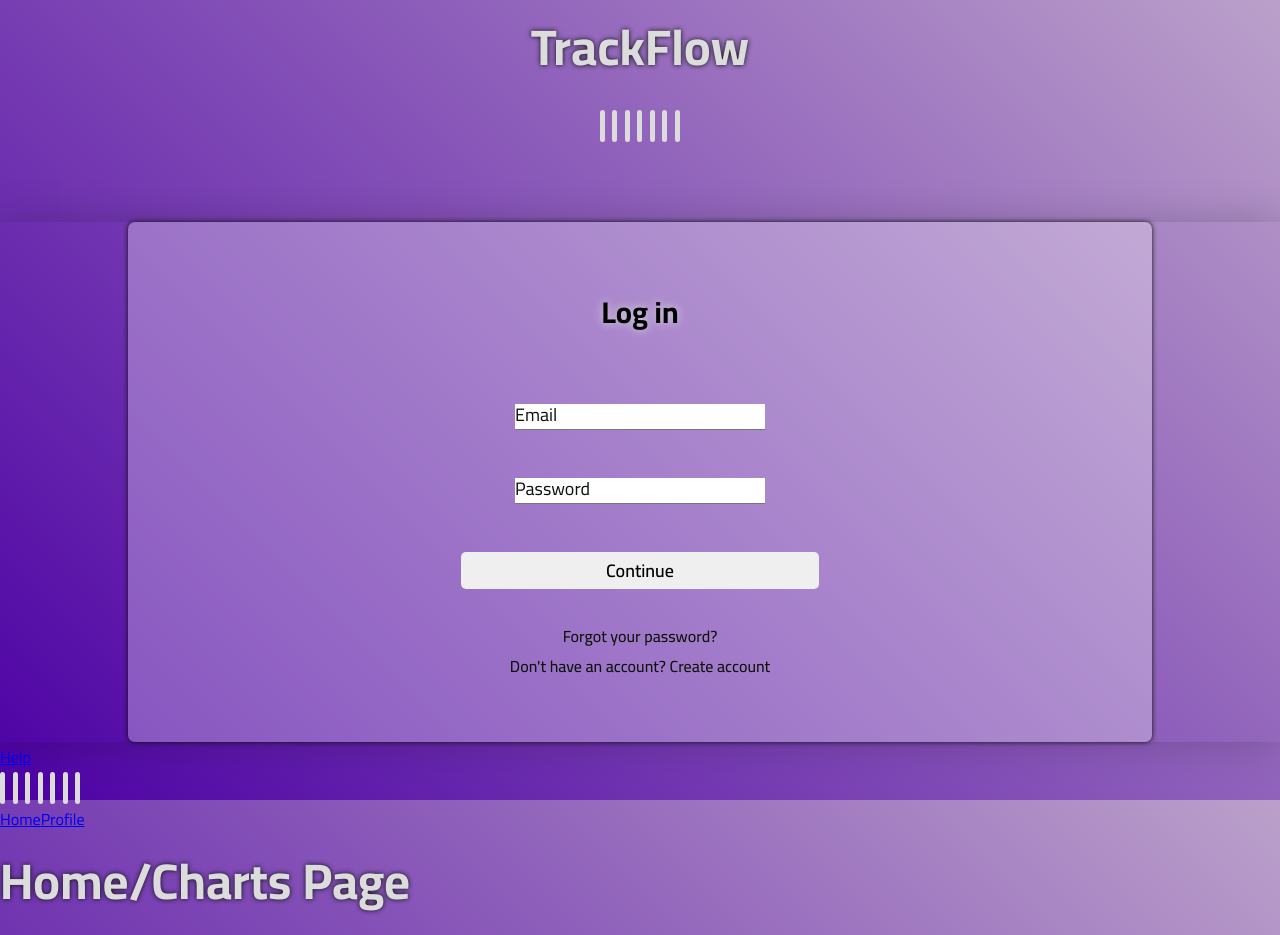
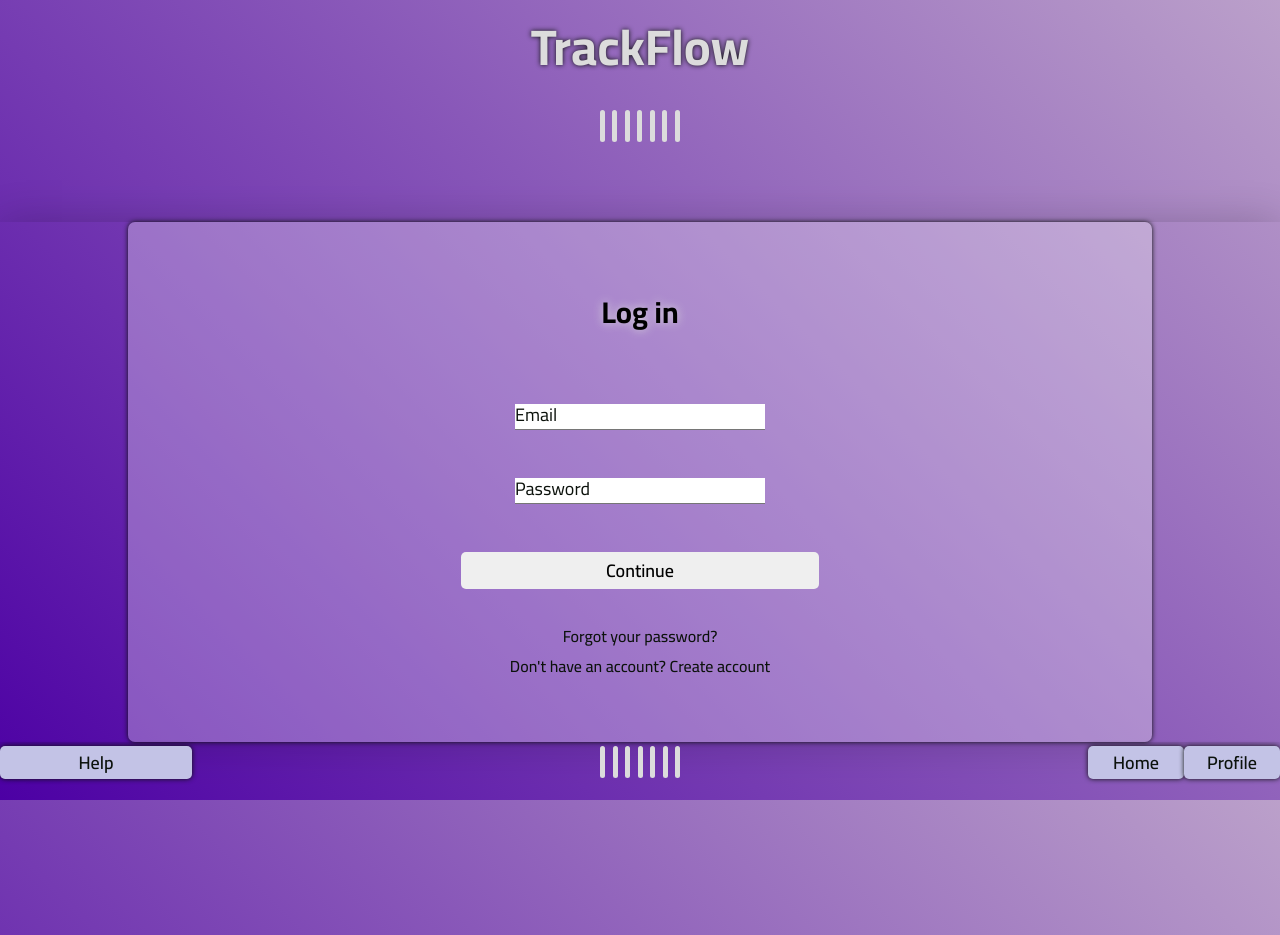
Before and after one commit to dylan5023/musicProject, a React (Create React App) app: page / in a window 1280 px wide. Shown: the top 935 px of the page. Built offline with nearby package versions, Linux system fonts and the light colour scheme; no server answers.

Commit message:
mainPage css fixed

```diff
--- a/src/components/Main.js
+++ b/src/components/Main.js
@@ -1,3 +1,5 @@
+import "./main.css";
+
 function MainPage(props) {
     return (
         <div id="mainPage">
--- /dev/null
+++ b/src/components/main.css
@@ -0,0 +1,108 @@
+@import url('https://fonts.googleapis.com/css2?family=Cairo:wght@200;300;400;500;600;700;800;900;1000&display=swap');
+
+* {
+    margin: 0;
+    padding: 0;
+    font-family: var(--fontFamily);
+}
+
+:root {
+    --mainColor: #4C00A4;
+    --secColor: rgb(187, 160, 202);
+    --blackColor: #0C120C;
+    --btnColor: #C3C3E6;
+    --textColor: #D1C8E1;
+    --fontFamily: 'Cairo', sans-serif;
+}
+
+@media (min-width: 300px) {
+
+    @keyframes Music {
+        50% {
+            height: 20%;
+        }
+
+        100% {
+            height: 100%;
+        }
+    }
+
+    main {
+        height: 100vh;
+        width: 100vw;
+        display: flex;
+        flex-direction: column;
+        align-items: center;
+
+
+
+
+    }
+
+    main [type="submit"],
+    main a {
+        background-color: var(--btnColor);
+        text-decoration: none;
+        font-size: 18px;
+        font-weight: 600;
+        border-radius: 5px;
+        box-shadow: 0 0 5px var(--blackColor);
+        color: var(--blackColor);
+    }
+
+    main header {
+        display: flex;
+        justify-content: space-between;
+        width: 100%;
+        height: 5%;
+        align-items: center;
+    }
+
+    main div {
+        height: 75%;
+        width: 100%;
+        display: flex;
+        justify-content: center;
+        align-items: center;
+
+    }
+
+    main div select {
+        font-size: 18px;
+        background-color: transparent;
+        outline: none;
+        border: none;
+        border-bottom: 1px solid var(--btnColor);
+        width: 250px;
+        border-radius: 5px;
+    }
+
+    main footer {
+        height: 20%;
+        width: 100%;
+        display: flex;
+        justify-content: center;
+        align-items: center;
+    }
+
+    .btnLeft,
+    .btnRight {
+        width: 15vw;
+        text-align: center;
+    }
+
+    .btnRight {
+        display: flex;
+    }
+
+    .btnRight a {
+        width: 100%;
+        height: 100%;
+    }
+
+    .btnBottom {
+        padding: 2vh;
+        width: 50vw;
+        text-align: center;
+    }
+}
```
